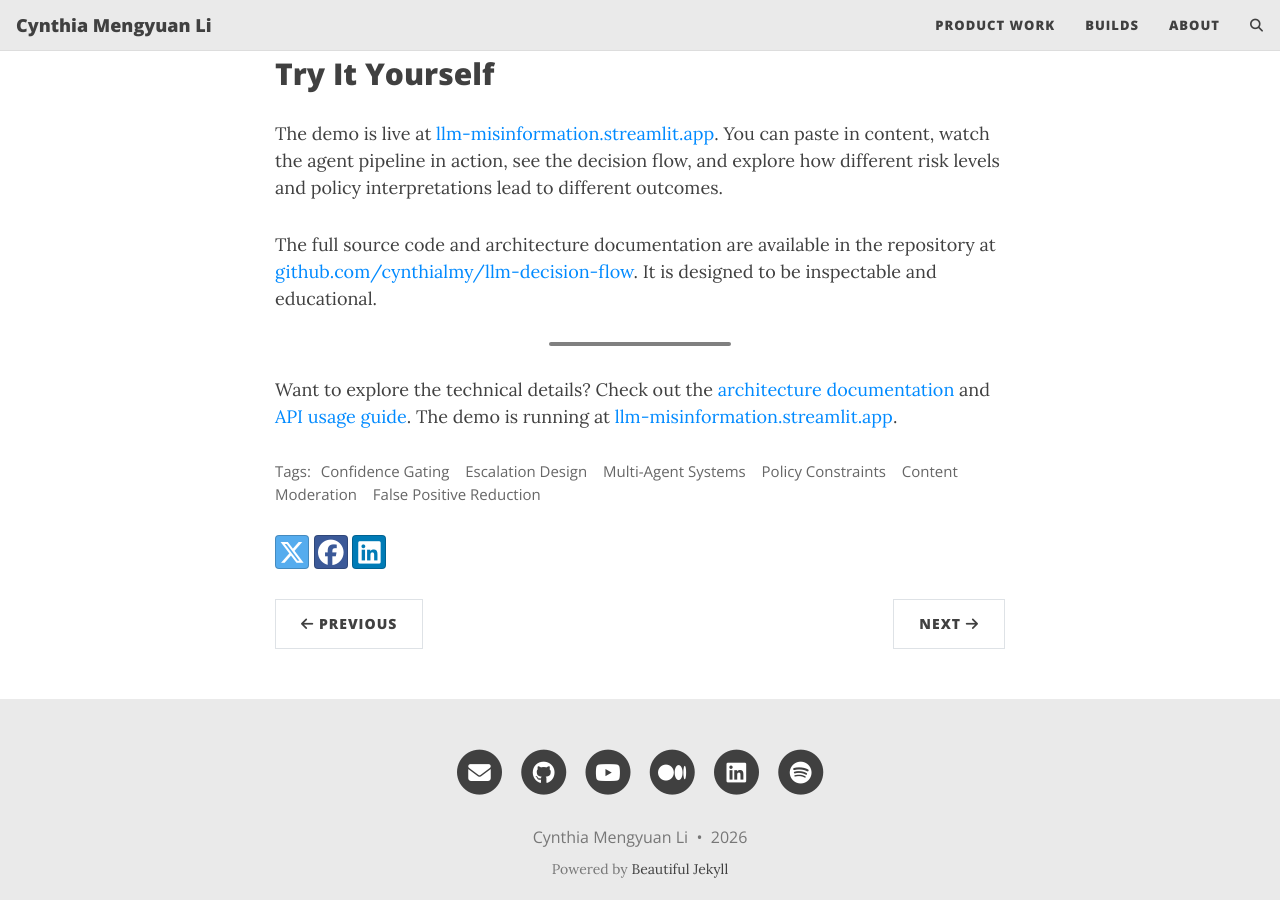
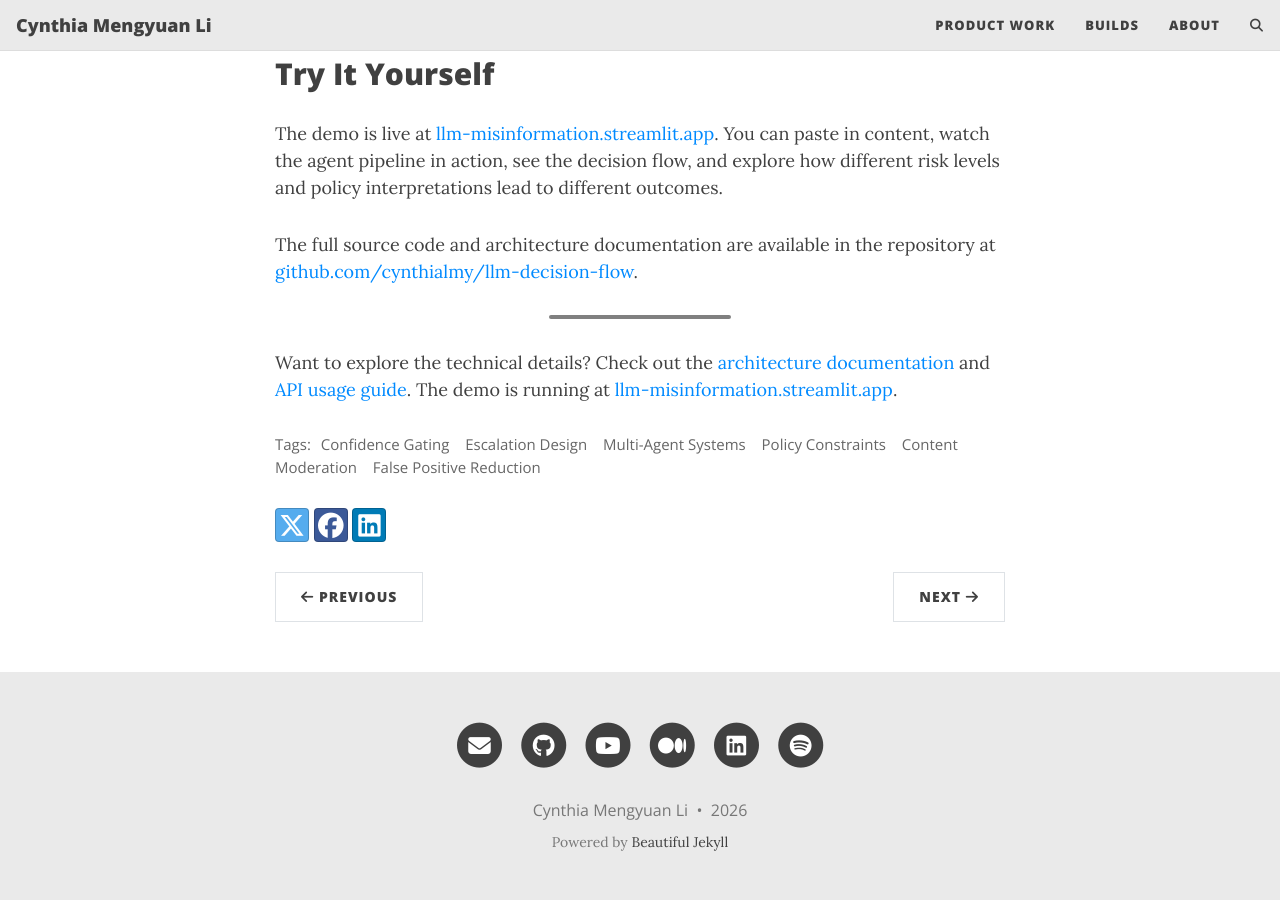
Before and after one commit to cynthialmy/cynthialmy.github.io, a Jekyll site: the page built from _posts/2026-01-27-policy-aware-factuality-assessment.md, in a window 1280 px wide and 900 px high, scrolled down 10376 px. Built offline with Jekyll 4.4.1, drawn with Linux system fonts in a browser that asks for light colours; comment, search, counter and statistics services are not loaded.

Commit message:
modified RAG post

```diff
--- a/_posts/2026-01-27-policy-aware-factuality-assessment.md
+++ b/_posts/2026-01-27-policy-aware-factuality-assessment.md
@@ -186,7 +186,7 @@ These constraints are deliberate. In content moderation, the most damaging failu
 
 The demo is live at [llm-misinformation.streamlit.app](https://llm-misinformation.streamlit.app/). You can paste in content, watch the agent pipeline in action, see the decision flow, and explore how different risk levels and policy interpretations lead to different outcomes.
 
-The full source code and architecture documentation are available in the repository at [github.com/cynthialmy/llm-decision-flow](https://github.com/cynthialmy/llm-decision-flow). It is designed to be inspectable and educational.
+The full source code and architecture documentation are available in the repository at [github.com/cynthialmy/llm-decision-flow](https://github.com/cynthialmy/llm-decision-flow).
 
 ---
 
```
